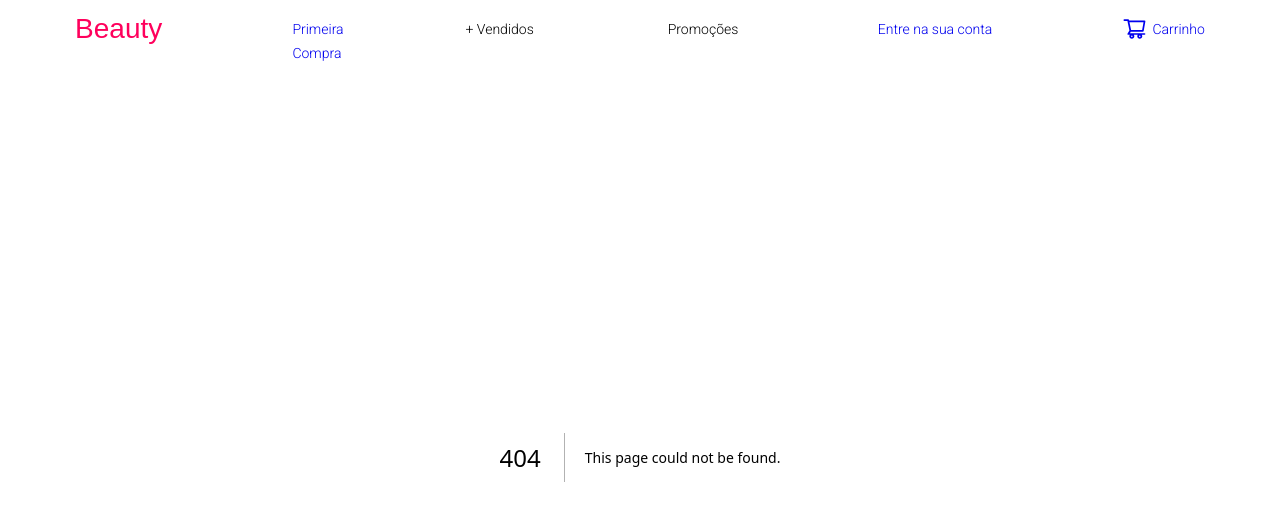
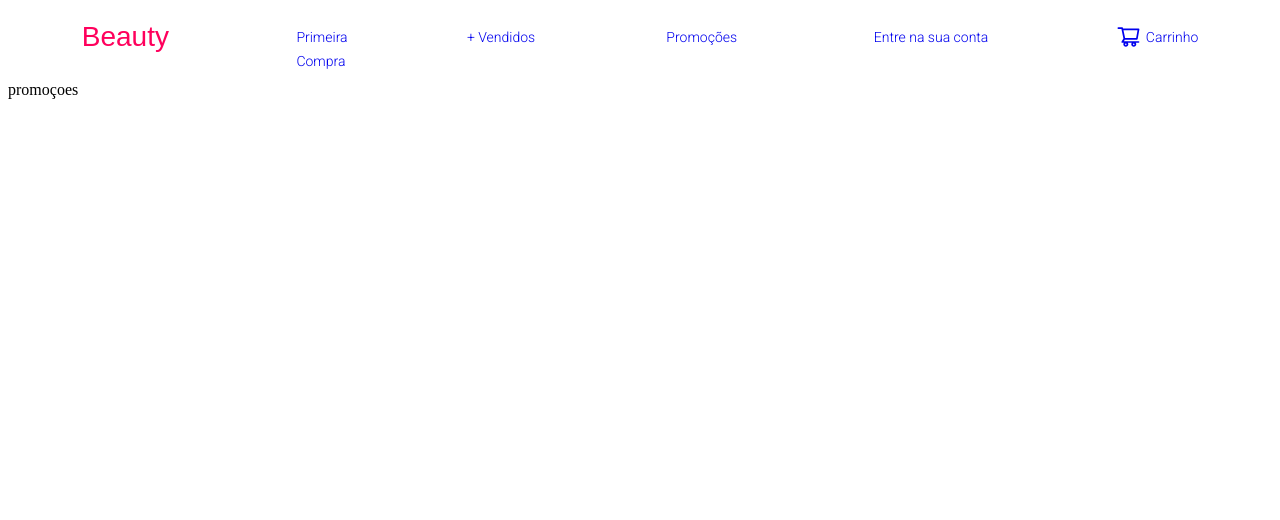
Before and after one commit to GabrielWojcik/ecommerce-card, a Next.js app: page /promocoes in a window 1280 px wide. Before the commit this address had no page. Shown: the top 520 px of the page. Built offline with nearby package versions, Linux system fonts and the light colour scheme.

Commit message:
feat - new screens

```diff
--- a/pages/product/[name].tsx
+++ b/pages/product/[name].tsx
@@ -14,7 +14,7 @@ export default function Product() {
     useEffect(() => {
         const filterProduct = PRODUCTS.filter(name => name.name === productRouter)
         setData(filterProduct)
-    },[data])
+    },[data, productRouter])
 
     return(
         <>
--- /dev/null
+++ b/pages/promocoes.tsx
@@ -0,0 +1,7 @@
+export default function Promocoes() {
+    return(
+        <div>
+            <p>promoçoes</p>
+        </div>
+    )
+}
--- a/src/components/banner/index.jsx
+++ b/src/components/banner/index.jsx
@@ -1,12 +1,8 @@
-// import Banner3 from "../../assets/banners/banner-3.webp"
-import Image from "next/image"
-import Banner1 from "../../../images/perfume-1.jpg"
 import { ContainerBanner, ContainerTitle } from "./styles"
 
 export default function Banner() {
     return(
         <ContainerBanner>
-            {/* <Image src={Banner1} alt="" /> */}
             <ContainerTitle>
                 <h1>Nossos Produtos</h1>
             </ContainerTitle>
--- a/src/components/navbar/index.jsx
+++ b/src/components/navbar/index.jsx
@@ -12,10 +12,26 @@ export default function MenuMain() {
         <nav>
         <div className="container">
             <div className="container-navbar">
-                <p className="logo">Beauty</p>
-               <Link href="/primeira-compra"><p id="sacola" className="sac">Primeira Compra</p></Link>
-                <p id="pagamento" >+ Vendidos</p>
-                <p id="confirmacao">Promoções</p>
+               <p className="logo">
+                    Beauty
+                </p>
+               <Link href="/primeira-compra">
+                    <p id="sacola" className="sac">
+                        Primeira Compra
+                    </p>
+                </Link>
+
+               <Link href="/mais-vendidos">
+                    <p id="pagamento">
+                        + Vendidos
+                    </p>
+                </Link>
+
+               <Link href="/promocoes">
+                    <p id="confirmacao">
+                        Promoções
+                    </p>
+               </Link>
 
                 <Link href="/login">
                 <p>
```
Also changed, not shown: pages/index.jsx (+3 -8 lines), pages/mais-vendidos.tsx (added, +7 -0 lines), styles/home/styles.ts (+15 -0 lines).
